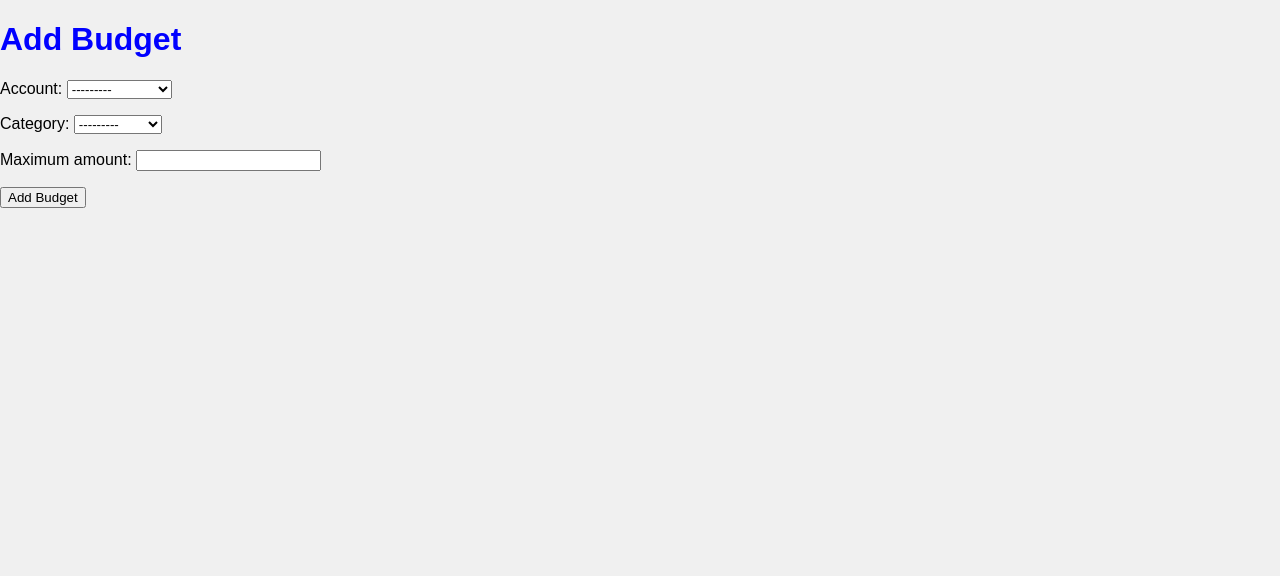
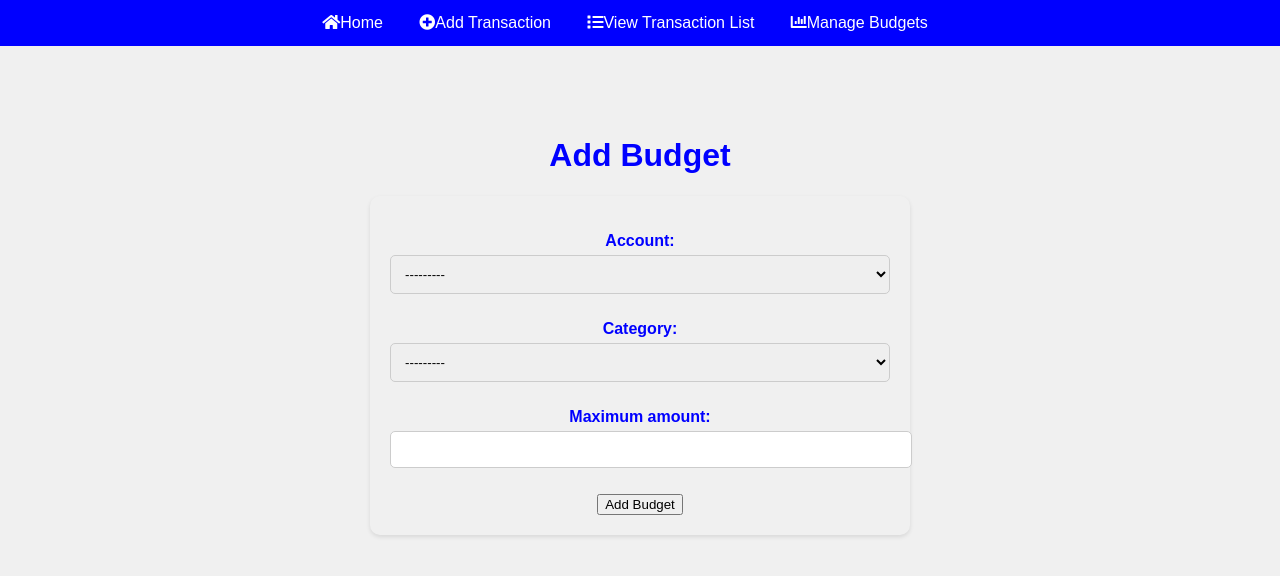
Before and after one commit to uwasejeannine/Taskforce, a Django app: page /add_budget/ in a window 1280 px wide. Shown: the top 576 px of the page. Run offline with Django 4.2, Linux system fonts and the light colour scheme; data comes from the database, SQL or seed files in the repository; both versions use the stored data as it was after the commit.

Commit message:
add the budget form and making the user set the maximan amount you can withdwow

```diff
--- a/wallet_tracker/wallet/templates/add_budget.html
+++ b/wallet_tracker/wallet/templates/add_budget.html
@@ -21,12 +21,25 @@
 </head>
 <body>
     <nav class="navbar-left">
-        <!-- Navbar code here -->
-    </nav>
+        <nav class="navbar">
+            <a href="{% url 'home' %}" class="navbar-link">
+                <i class="fas fa-home"></i><span class="icon-space">Home</span>
+            </a>
+            <a href="{% url 'add_transaction' %}" class="navbar-link">
+                <i class="fas fa-plus-circle"></i><span class="icon-space">Add Transaction</span>
+            </a>
+            <a href="{% url 'transaction_list' %}" class="navbar-link">
+                <i class="fas fa-list"></i><span class="icon-space">View Transaction List</span>
+            </a>
+            <a href="{% url 'manage_budget' %}" class="navbar-link"><i class="fas fa-chart-bar"></i>Manage Budgets</a>
+        </nav>    </nav>
 
-    <div class="content">
+        <div class="container">
             <h1>Add Budget</h1>
-        <form method="post" onsubmit="return validateBudget();">
+            {% if message %}
+            <div class="success-message">{{ message }}</div>
+            {% endif %}
+            <form method="post" onsubmit="return validateBudget();" class="transaction-form">
                 {% csrf_token %}
                 {{ form.as_p }}
                 <button type="submit">Add Budget</button>
--- a/wallet_tracker/wallet/urls.py
+++ b/wallet_tracker/wallet/urls.py
@@ -1,5 +1,5 @@
 from django.urls import path
-from .views import transaction_list,add_transaction,home,manage_budget,add_budget
+from .views import transaction_list,add_transaction,home,manage_budget,add_budget, budget_list
 
 urlpatterns = [
     path('', home, name='home'),
@@ -7,6 +7,8 @@ urlpatterns = [
     path('add_transaction/',add_transaction, name='add_transaction'),
     path('manage_budget/', manage_budget, name='manage_budget'),
     path('add_budget/', add_budget, name='add_budget'),
+    path('budget_list/', budget_list, name='budget_list'),
+
 
 
 ]
--- a/wallet_tracker/wallet/views.py
+++ b/wallet_tracker/wallet/views.py
@@ -27,14 +27,20 @@ def manage_budget(request):
     return render(request, 'manage_budget.html', {'budgets': budgets})
 
 def add_budget(request):
+    message = None
     if request.method == 'POST':
         form = BudgetForm(request.POST)
         if form.is_valid():
             form.save()
-            return redirect('manage_budget')
+            message = f"Budget for {form.cleaned_data['account']} added successfully!"
+            form = BudgetForm()
     else:
         form = BudgetForm()
-    return render(request, 'add_budget.html', {'form': form})
+    return render(request, 'add_budget.html', {'form': form, 'message': message})
+def budget_list(request):
+    budgets = Budget.objects.all()
+    return render(request, 'budget_list.html', {'budgets': budgets})
+
 
 def budget_report(request):
     budgets = Budget.objects.all()
```
Also changed, not shown: wallet_tracker/wallet/templates/manage_budget.html (+18 -10 lines), wallet_tracker/db.sqlite3, wallet_tracker/wallet/static/styles.css (line endings or trailing spaces). Lines whose indentation alone changed are shown as unchanged.
